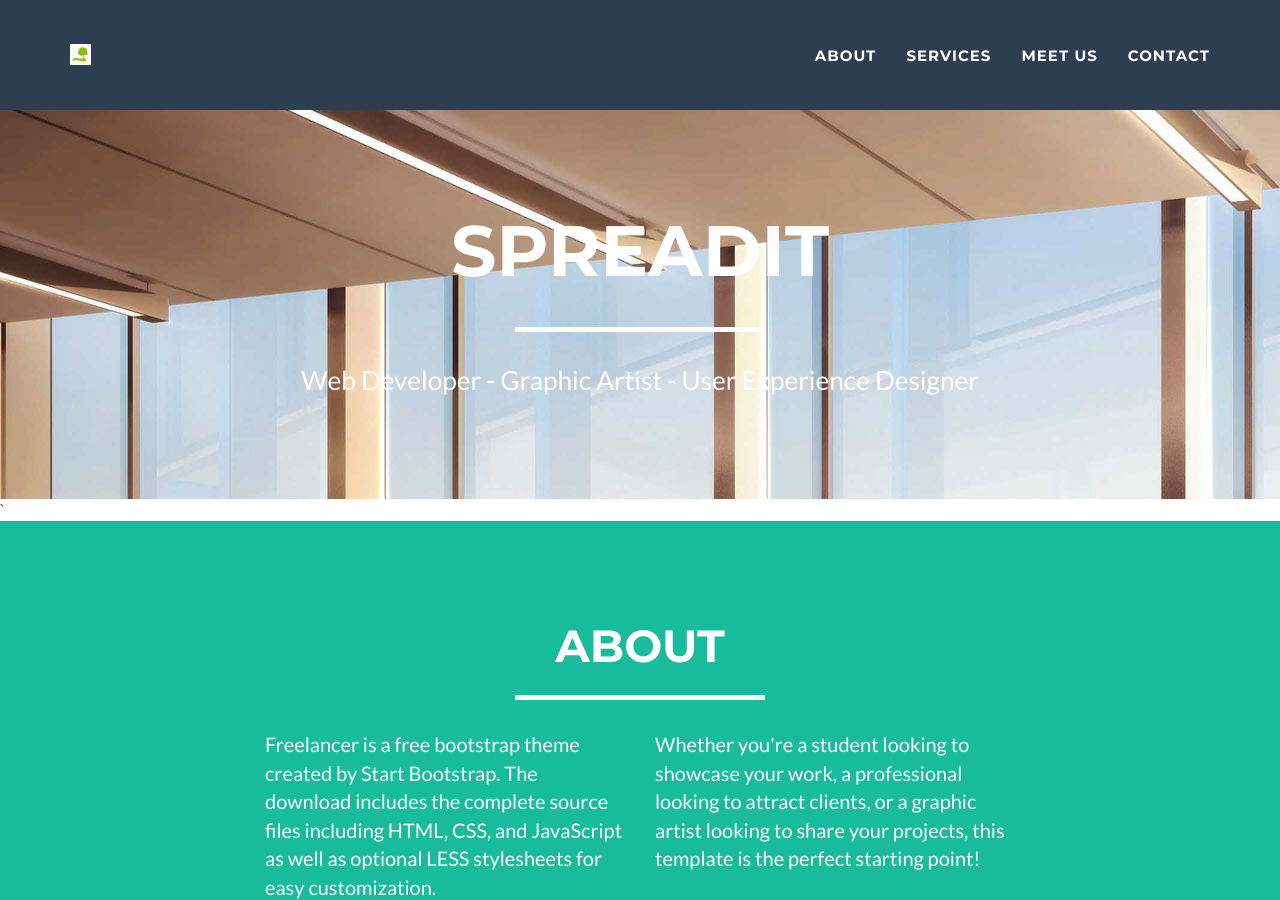
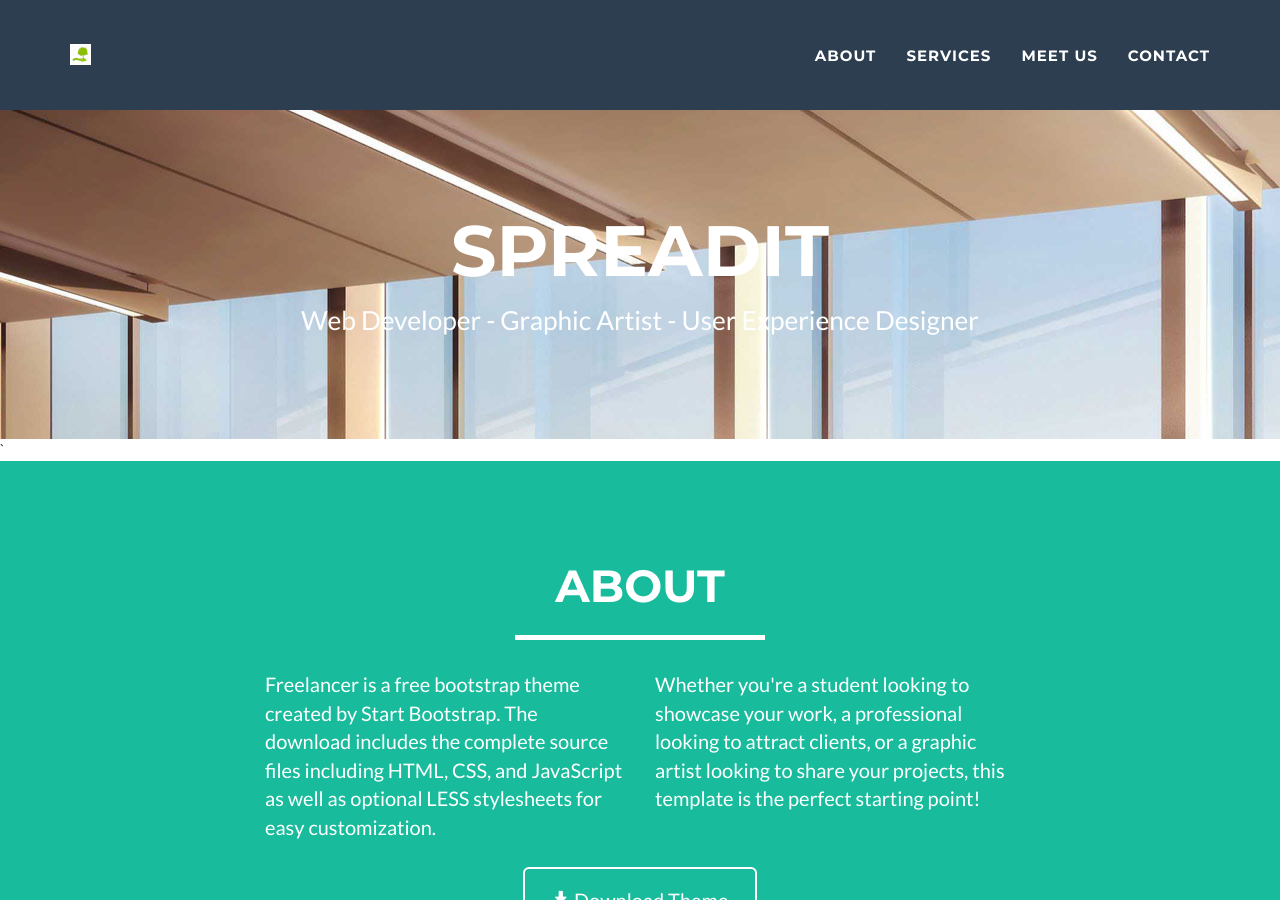
Before and after one commit to baisjuan/baisjuan.github.io, a Jekyll site: the page built from index.html, in a window 1280 px wide and 900 px high. Built offline with Jekyll 4.4.1, drawn with Linux system fonts in a browser that asks for light colours.

Commit message:
deleted star

```diff
--- a/_includes/header.html
+++ b/_includes/header.html
@@ -44,7 +44,6 @@
                 <div class="col-lg-12">
                     <div class="intro-text">
                         <span class="name">{{ site.title }}</span>
-                        <hr class="star-light">
                         <span class="skills">Web Developer - Graphic Artist - User Experience Designer</span>
                     </div>
                 </div>
```
